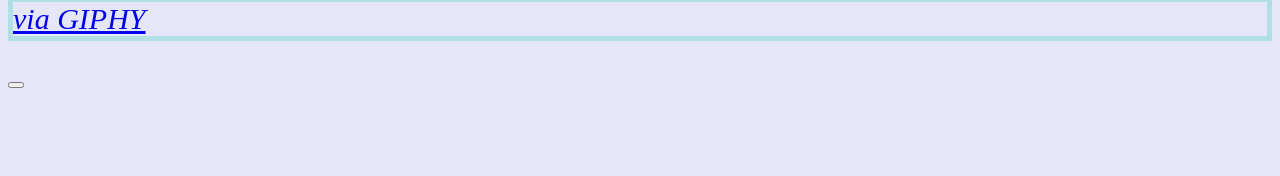
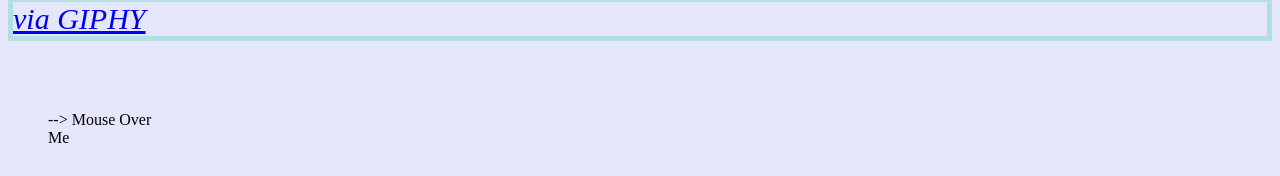
Before and after one commit to Blazer7986/Blazer.github.io, a plain HTML site: page index.html in a window 1280 px wide. Shown: the part 2276-2452 px from the top of the page. Before the commit the page ends 2373 px from the top, so only its background shows below. Drawn offline with Linux system fonts and the light colour scheme.

Commit message:
Update index.html

```diff
--- a/index.html
+++ b/index.html
@@ -42,8 +42,21 @@
 //   document.getElementById("movement").consolelog(
 //   <iframe src="https://giphy.com/embed/t4ly6tL5BaoRG" width="480" height="303" frameBorder="0" class="giphy-embed" allowFullScreen></iframe><p><a href="https://giphy.com/gifs/eevee-t4ly6tL5BaoRG">via GIPHY</a></p>
 // });
+
         <script type ="text/javascript" src="main.js">
-        </script>
-      <button
-      </body>
+      </script>
+  <div onmouseover="mOver(this)" onmouseout="mOut(this)"
+<!-- style="background-color:;width:120px;height:20px;padding:40px;"> -->
+Mouse Over Me</div>
+
+<script>
+function mOver(obj) {
+    obj.innerHTML = "Thank You"
+}
+
+function mOut(obj) {
+    obj.innerHTML = "Mouse Over Me"
+}
+</script>
+  </body>
 </html>
```
